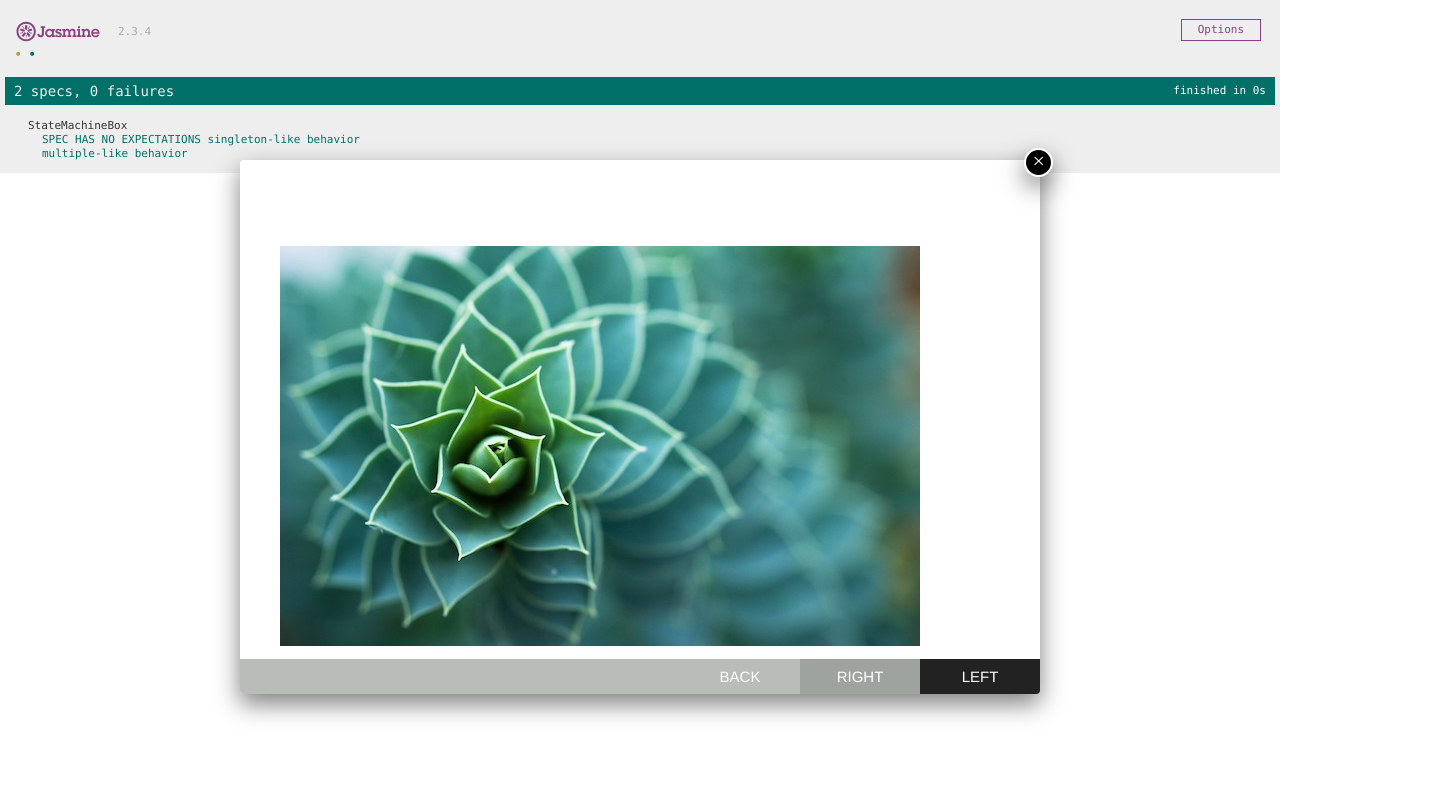
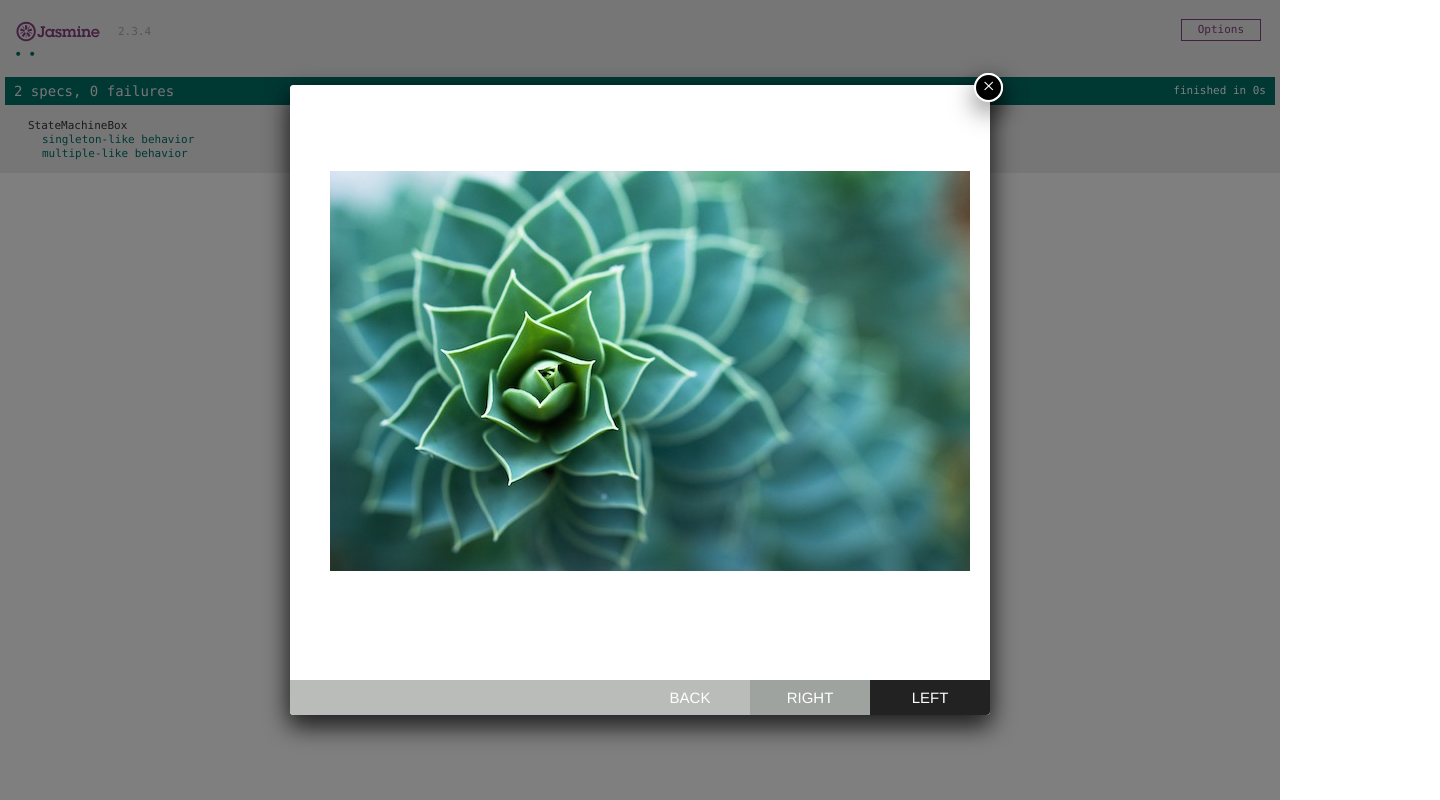
Before and after one commit to jneuendorf/StateMachineBox, a plain HTML site: page test.html in a window 1280 px wide. Shown: the whole page, 1440 px wide, since content can reach past the window. Drawn offline with Linux system fonts and the light colour scheme.

Commit message:
working on themes and styling

```diff
--- a/StateMachineBox.js
+++ b/StateMachineBox.js
@@ -113,7 +113,7 @@
      */
 
     StateMachineBox.THEMES = {
-      DEFAULT: "default"
+      DEFAULT: "smb-default"
     };
 
 
@@ -139,7 +139,7 @@
 
     StateMachineBox._$cache = {
       popup: $("<div class=\"smb\">\n    <div class=\"positioner\">\n        <div class=\"content\">\n            <div class=\"loader\" />\n            <div class=\"header\">\n                <div class=\"headline smb_noselect\" />\n            </div>\n            <div class=\"bodyWrapper\" />\n            <div class=\"navigation\" />\n            <div class=\"footer\" />\n        </div>\n        <div class=\"close\" />\n    </div>\n</div>"),
-      overlay: $("<div class=\"overlay\" />"),
+      overlay: $("<div class=\"smb-overlay\" />"),
       buttons: {
         raw: $("<div class=\"button raw\" />"),
         ok: $("<div class=\"button ok\" data-langkey=\"ok\" />"),
@@ -440,7 +440,7 @@
     };
 
     function StateMachineBox(stateMachineConfig, headline, options) {
-      var callback, callbackName, event, height, j, k, len, len1, ref, ref1, ref2, self, width;
+      var callback, callbackName, css, event, height, j, k, len, len1, ref, ref1, ref2, self, width;
       if (options == null) {
         options = {};
       }
@@ -477,7 +477,7 @@
       this.beforePrev = options.beforePrev;
       this.beforeChange = options.beforeChange;
       this.onFailure = options.onFailure;
-      this.theme = options.theme || "default";
+      this.theme = options.theme || this.constructor.THEMES.DEFAULT;
       this.locale = options.locale || "en";
       this.showNavigation = options.showNavigation || false;
       this.container = options.container || $(document.body);
@@ -486,13 +486,33 @@
       };
       this._drawn = false;
       this.div = this.constructor._$cache.popup.clone().addClass(this.theme);
-      this.overlay = this.constructor._$cache.overlay.clone();
+      this.overlay = this.constructor._$cache.overlay.clone().addClass(this.theme);
+      css = {};
       if (((width = options.width) != null) && ((height = options.height) != null)) {
-        this.div.css({
-          width: width,
-          height: height
-        });
+        width = parseInt(width, 10);
+        height = parseInt(height, 10);
+        if (isNaN(width)) {
+          css.width = "auto";
+        } else {
+          css.width = width + "px";
+        }
+        if (isNaN(height)) {
+          css.height = "auto";
+        } else {
+          css.height = height + "px";
+        }
       }
+      if (!options.left) {
+        if ((css.width != null) && css.width !== "auto") {
+          css.left = "calc(50% - " + (width / 2) + "px)";
+        }
+      }
+      if (!options.top) {
+        if ((css.height != null) && css.height !== "auto") {
+          css.top = "calc(50% - " + (height / 2) + "px)";
+        }
+      }
+      this.div.css(css);
       this.loader = null;
       this.bodyWidth = parseFloat(this.options.width) || 800;
       this.bodyPadding = {
@@ -781,7 +801,7 @@
      */
 
     StateMachineBox.prototype.draw = function() {
-      var action, b, body, button, buttons, content, event, idx, j, lastColor, len, self;
+      var action, b, body, button, buttons, content, event, eventName, idx, j, lastColor, len, self;
       if (this.constructor.MODE === this.constructor.MODES.SINGLE && (this.constructor.getActive() != null)) {
         console.warn("Popup::draw: tried to draw more than 1 popup but mode is set to 'single'!");
         return this;
@@ -813,15 +833,17 @@
         if (typeof button === "string") {
           b = button.toLowerCase();
           button = this.constructor._$cache.buttons[b].clone();
-          action = this.constructor.ACTIONS[this.constructor.BUTTON_ACTIONS[b]];
+          event = this.constructor.ACTIONS[this.constructor.BUTTON_ACTIONS[b]];
+          eventName = b;
         } else if ((button.button != null) && (button.action != null)) {
           b = button;
           button = this.constructor._$cache.buttons[b.button.toLowerCase()].clone();
           event = this.constructor.ACTIONS[b.action.toLowerCase()];
+          eventName = b.action.toLowerCase();
         } else if ((button.event != null) && (button.label != null)) {
           if (DEBUG) {
             if (this[button.event] == null) {
-              console.warn("StateMachineBox::draw: Invalid button configuration for StateMachineBox! Invalid button event '" + button.event + "'!", this.options.buttons);
+              console.warn("StateMachineBox::draw: Invalid button configuration for StateMachineBox! Invalid button event '" + eventName + "'!", this.options.buttons);
               continue;
             }
           }
@@ -833,6 +855,7 @@
             button.text(b.label);
           }
           event = this[b.event];
+          eventName = b.event;
         } else if (DEBUG) {
           button = null;
         }
@@ -847,12 +870,12 @@
           button.css({
             "background-color": lastColor
           });
-          (function(event) {
+          (function(eventName) {
             return button.click(function() {
-              event.call(self);
+              self.fireEvent(eventName);
               return true;
             });
-          })(event);
+          })(eventName);
           this.footer.append(button);
         }
       }
@@ -875,6 +898,7 @@
         }).addClass("draggable");
       } else if (this.constructor.MODE === this.constructor.MODES.SINGLE) {
         this.container.append(this.overlay.click(function() {
+          console.log("asdfasdfasdf");
           self.fireAction("cancel");
           return true;
         }));
@@ -937,9 +961,20 @@
      */
 
     StateMachineBox.prototype.fireEvent = function() {
-      var name, params;
+      var e, name, params;
       name = arguments[0], params = 2 <= arguments.length ? slice.call(arguments, 1) : [];
       if (this[name] instanceof Function) {
+        if (DEBUG) {
+          try {
+            this[name].apply(this, params);
+          } catch (_error) {
+            e = _error;
+            console.warn("StateStatePopup::fireEvent: Event '" + name + "' is invalid for current state!");
+            throw e;
+          } finally {
+            return this;
+          }
+        }
         this[name].apply(this, params);
         return this;
       }
--- a/StateMachineBox.test.js
+++ b/StateMachineBox.test.js
@@ -90,15 +90,63 @@
           from: "left_right",
           to: "final"
         }
-      ],
-      callbacks: {
-        onbeforeevent: function() {
-          return console.log(arguments);
-        }
-      }
+      ]
     };
     it("singleton-like behavior", function() {
-      return StateMachineBox.MODE = StateMachineBox.MODES.SINGLE;
+      var popup, popup2;
+      StateMachineBox.MODE = StateMachineBox.MODES.SINGLE;
+      popup = new StateMachineBox(config, null, {
+        buttons: [
+          {
+            event: "left",
+            label: "left",
+            locale: false
+          }, {
+            event: "right",
+            label: "right",
+            locale: false
+          }, {
+            event: "back",
+            label: "back",
+            locale: false
+          }
+        ],
+        width: "700px",
+        height: "630px",
+        onFailure: function(event) {
+          console.warn(event);
+          return true;
+        }
+      });
+      popup.draw();
+      console.log(popup);
+      expect(true).toBe(true);
+      popup2 = new StateMachineBox(config, null, {
+        buttons: [
+          {
+            event: "left",
+            label: "left",
+            locale: false
+          }, {
+            event: "right",
+            label: "right",
+            locale: false
+          }, {
+            event: "back",
+            label: "back",
+            locale: false
+          }
+        ],
+        width: "700px",
+        height: "630px",
+        onFailure: function(event) {
+          console.warn(event);
+          return true;
+        }
+      });
+      popup2.draw();
+      expect(popup2.div.is(":visible")).toBe(false);
+      return console.log(popup2);
     });
     return it("multiple-like behavior", function() {
       var popup;
@@ -119,14 +167,15 @@
             locale: false
           }
         ],
-        width: "700x",
-        height: "auto",
+        width: "700px",
+        height: "630px",
         onFailure: function(event) {
           console.warn(event);
           return true;
         }
       });
       popup.draw();
+      console.log(popup);
       return expect(true).toBe(true);
     });
   });
--- a/css/StateMachineBox.sass
+++ b/css/StateMachineBox.sass
@@ -11,17 +11,24 @@ $bodyHeight: #{$bodyWrapperHeight - 20px}
 
 .smb
     height: $popupHeight
-    left: 50%
-    // !important needed for jqueryUI draggable
+    left: calc(50% - #{$popupWidth / 2})
+    // !important needed for jquery ui draggable
     position: absolute !important
-    top: 20%
+    top: calc(50% - #{$popupHeight / 2})
     width: $popupWidth
     z-index: 1000
 
+    // .clickDelegator
+    //     height: 100%
+    //     left: 50%
+    //     position: absolute
+    //     width: 50%
+
     .positioner
         height: 100%
-        left: -50%
+        // left: -50%
         position: relative
+        width: 100%
 
         .content
             background-color: white
@@ -81,7 +88,7 @@ $bodyHeight: #{$bodyWrapperHeight - 20px}
 .smb.draggable .content .header
     cursor: move
 
-.smb.overlay
+.smb-overlay
     height: 100%
     left: 0px
     position: fixed
@@ -112,7 +119,7 @@ $bodyHeight: #{$bodyWrapperHeight - 20px}
 $hoverBGColor: #DDDDDD
 $selectedHoverBGColor: #222222
 
-.smb.default
+.smb-default
 
     .close
         background-color: black
@@ -178,3 +185,6 @@ $selectedHoverBGColor: #222222
                 height: $footerHeight
                 text-align: center
                 text-transform: uppercase
+
+.smb-default.smb-overlay
+    background-color: rgba(0, 0, 0, 0.5)
--- a/css/general.sass
+++ b/css/general.sass
@@ -11,17 +11,24 @@ $bodyHeight: #{$bodyWrapperHeight - 20px}
 
 .smb
     height: $popupHeight
-    left: 50%
-    // !important needed for jqueryUI draggable
+    left: calc(50% - #{$popupWidth / 2})
+    // !important needed for jquery ui draggable
     position: absolute !important
-    top: 20%
+    top: calc(50% - #{$popupHeight / 2})
     width: $popupWidth
     z-index: 1000
 
+    // .clickDelegator
+    //     height: 100%
+    //     left: 50%
+    //     position: absolute
+    //     width: 50%
+
     .positioner
         height: 100%
-        left: -50%
+        // left: -50%
         position: relative
+        width: 100%
 
         .content
             background-color: white
@@ -81,7 +88,7 @@ $bodyHeight: #{$bodyWrapperHeight - 20px}
 .smb.draggable .content .header
     cursor: move
 
-.smb.overlay
+.smb-overlay
     height: 100%
     left: 0px
     position: fixed
--- a/css/smb_default.sass
+++ b/css/smb_default.sass
@@ -1,7 +1,7 @@
 $hoverBGColor: #DDDDDD
 $selectedHoverBGColor: #222222
 
-.smb.default
+.smb-default
 
     .close
         background-color: black
@@ -67,3 +67,6 @@ $selectedHoverBGColor: #222222
                 height: $footerHeight
                 text-align: center
                 text-transform: uppercase
+
+.smb-default.smb-overlay
+    background-color: rgba(0, 0, 0, 0.5)
```
Also changed, not shown: css/StateMachineBox.css, 3 other files.
